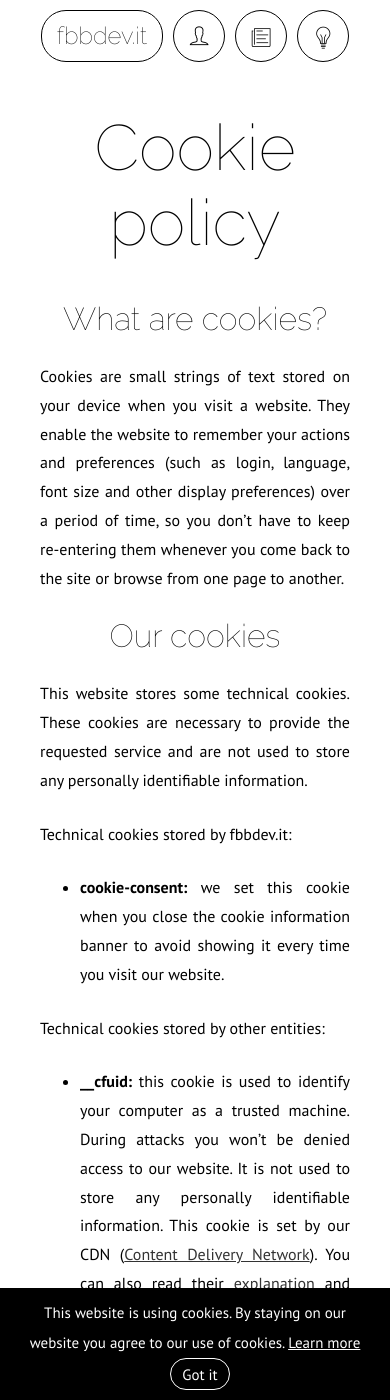
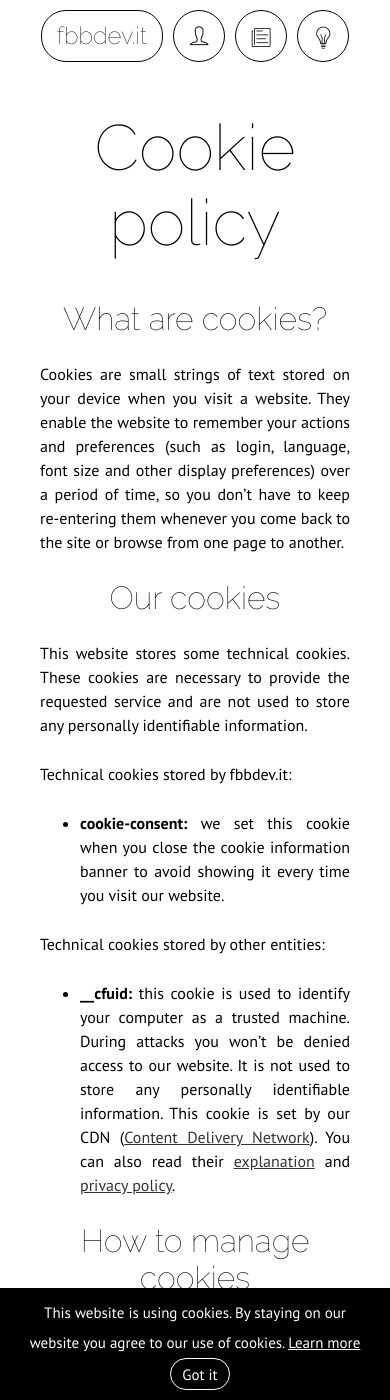
Before and after one commit to fbbdev/fbbdev.github.io, a Jekyll site: the page built from cookies.md, in a window 390 px wide and 1400 px high. Built offline with Jekyll 4.4.1, drawn with Linux system fonts in a browser that asks for light colours.

Commit message:
Reduce line-height on small screens

```diff
--- a/css/page.scss
+++ b/css/page.scss
@@ -91,6 +91,12 @@ body > nav:first-of-type {
     }
 }
 
+@media (max-width: 480px), (max-height: 480px) {
+    .article p, .article ul, .article ol, .article div, .article hr, .article table {
+        line-height: 1.5;
+    }
+}
+
 .article > aside:first-of-type {
     margin: 0;
     margin-bottom: $par-spacing - 5px;
```
